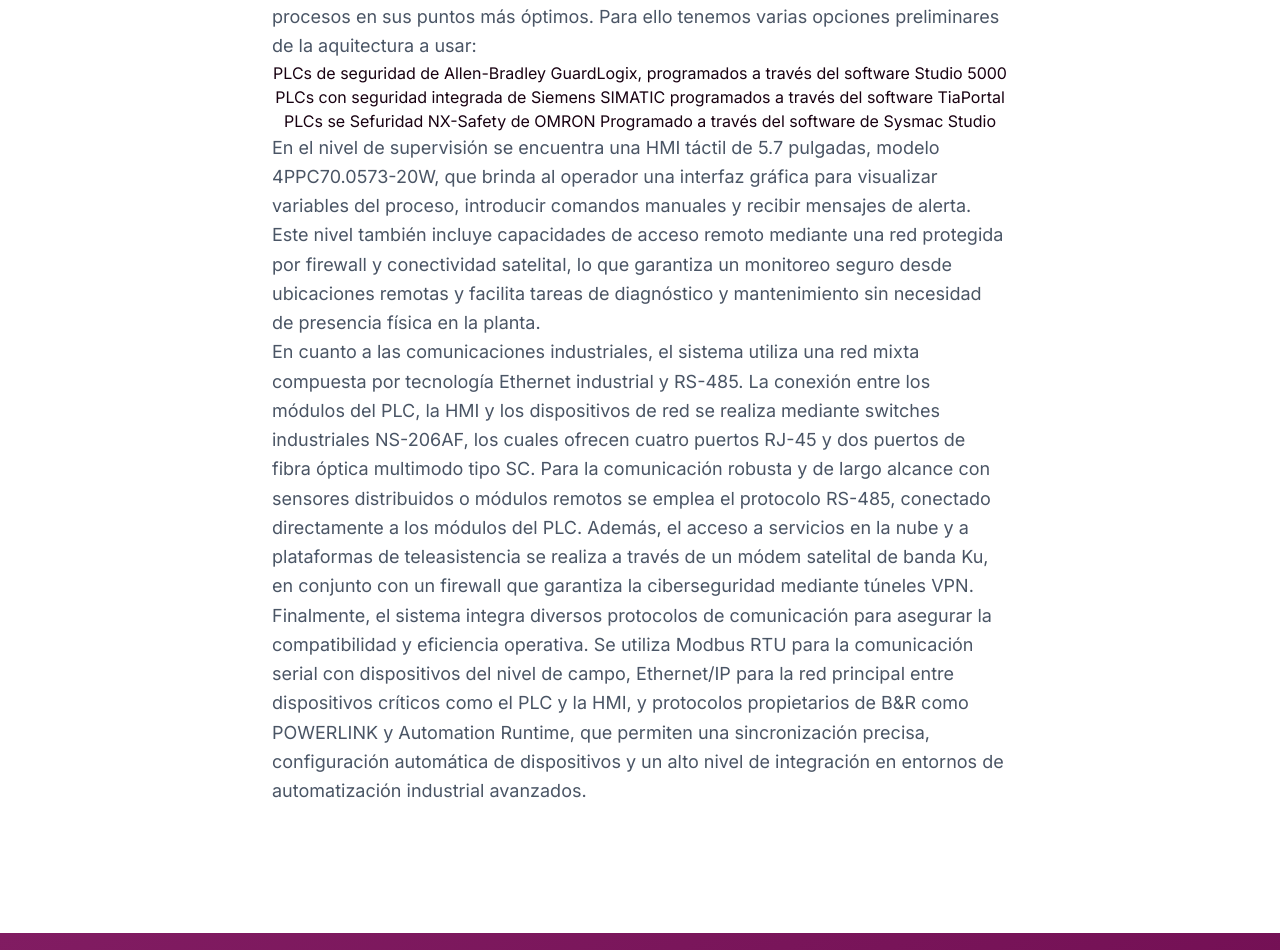
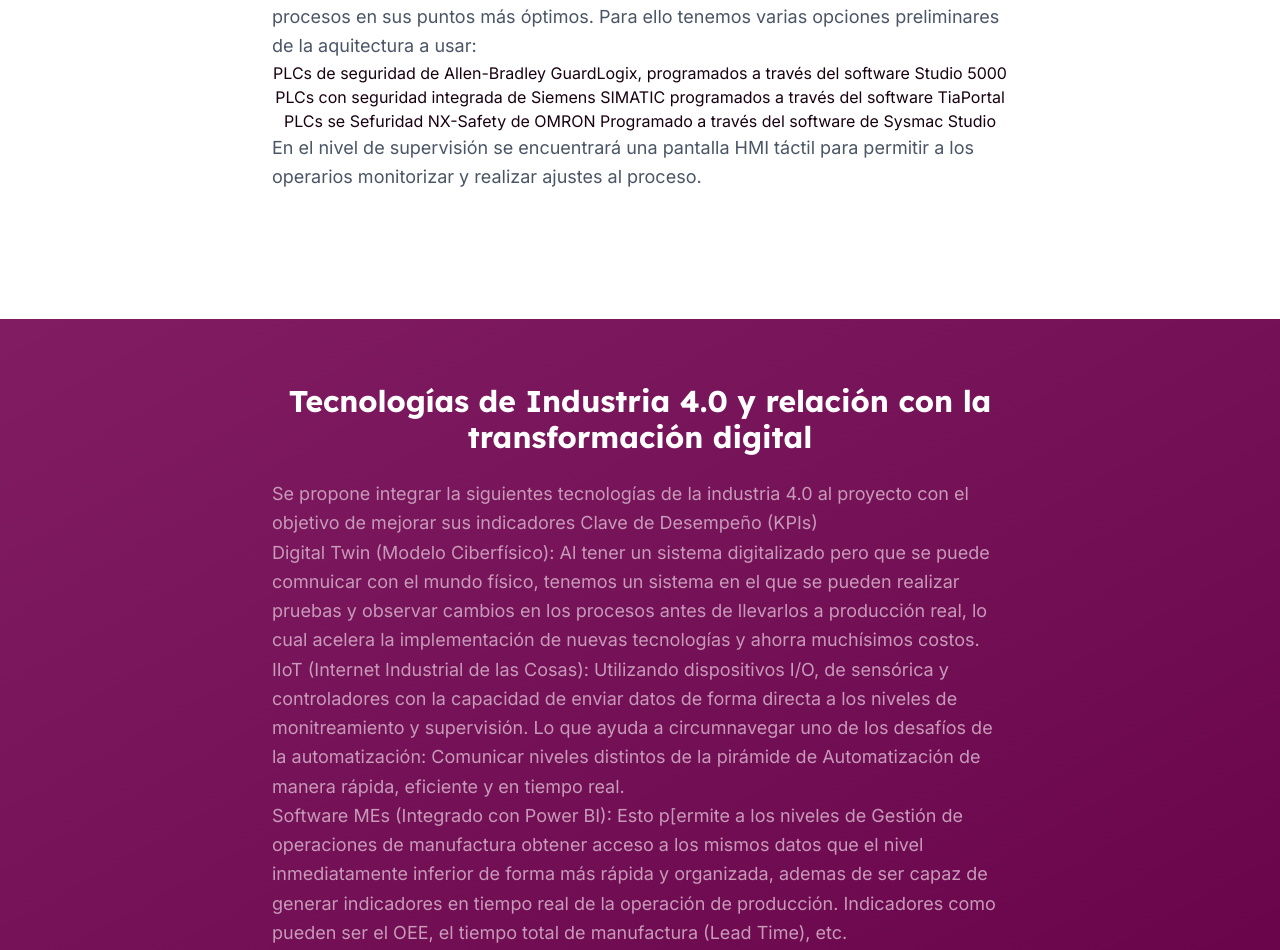
Before and after one commit to JoseAlejandroRosero/Los4Automaticos, an Astro site: page /Los4Automaticos/m1-automatizacion-industria-4-0 in a window 1280 px wide. Shown: the part 1866-2816 px from the top of the page. Built offline with nearby package versions, Linux system fonts and the light colour scheme; Astro itself is replaced by a stand-in of ours.

Commit message:
Update borrar lo que había antes acerca de lo del HMI

```diff
--- a/src/pages/m1-automatizacion-industria-4-0.astro
+++ b/src/pages/m1-automatizacion-industria-4-0.astro
@@ -86,9 +86,7 @@
 				  <li> PLCs se Sefuridad NX-Safety de OMRON Programado a través del software de Sysmac Studio </li>
 		  </ol>
           <p class="text-gray-600 dark:text-gray-300 text-left">
-            En el nivel de supervisión se encuentra una HMI táctil de 5.7 pulgadas, modelo 4PPC70.0573-20W, que brinda al operador una interfaz gráfica para visualizar variables del proceso, introducir comandos manuales y recibir mensajes de alerta. Este nivel también incluye capacidades de acceso remoto mediante una red protegida por firewall y conectividad satelital, lo que garantiza un monitoreo seguro desde ubicaciones remotas y facilita tareas de diagnóstico y mantenimiento sin necesidad de presencia física en la planta.<br>
-            En cuanto a las comunicaciones industriales, el sistema utiliza una red mixta compuesta por tecnología Ethernet industrial y RS-485. La conexión entre los módulos del PLC, la HMI y los dispositivos de red se realiza mediante switches industriales NS-206AF, los cuales ofrecen cuatro puertos RJ-45 y dos puertos de fibra óptica multimodo tipo SC. Para la comunicación robusta y de largo alcance con sensores distribuidos o módulos remotos se emplea el protocolo RS-485, conectado directamente a los módulos del PLC. Además, el acceso a servicios en la nube y a plataformas de teleasistencia se realiza a través de un módem satelital de banda Ku, en conjunto con un firewall que garantiza la ciberseguridad mediante túneles VPN.<br>
-            Finalmente, el sistema integra diversos protocolos de comunicación para asegurar la compatibilidad y eficiencia operativa. Se utiliza Modbus RTU para la comunicación serial con dispositivos del nivel de campo, Ethernet/IP para la red principal entre dispositivos críticos como el PLC y la HMI, y protocolos propietarios de B&R como POWERLINK y Automation Runtime, que permiten una sincronización precisa, configuración automática de dispositivos y un alto nivel de integración en entornos de automatización industrial avanzados.
+            En el nivel de supervisión se encuentrará una pantalla HMI táctil para permitir a los operarios monitorizar y realizar ajustes al proceso.
           </p>
         </div>
       </div>
```
